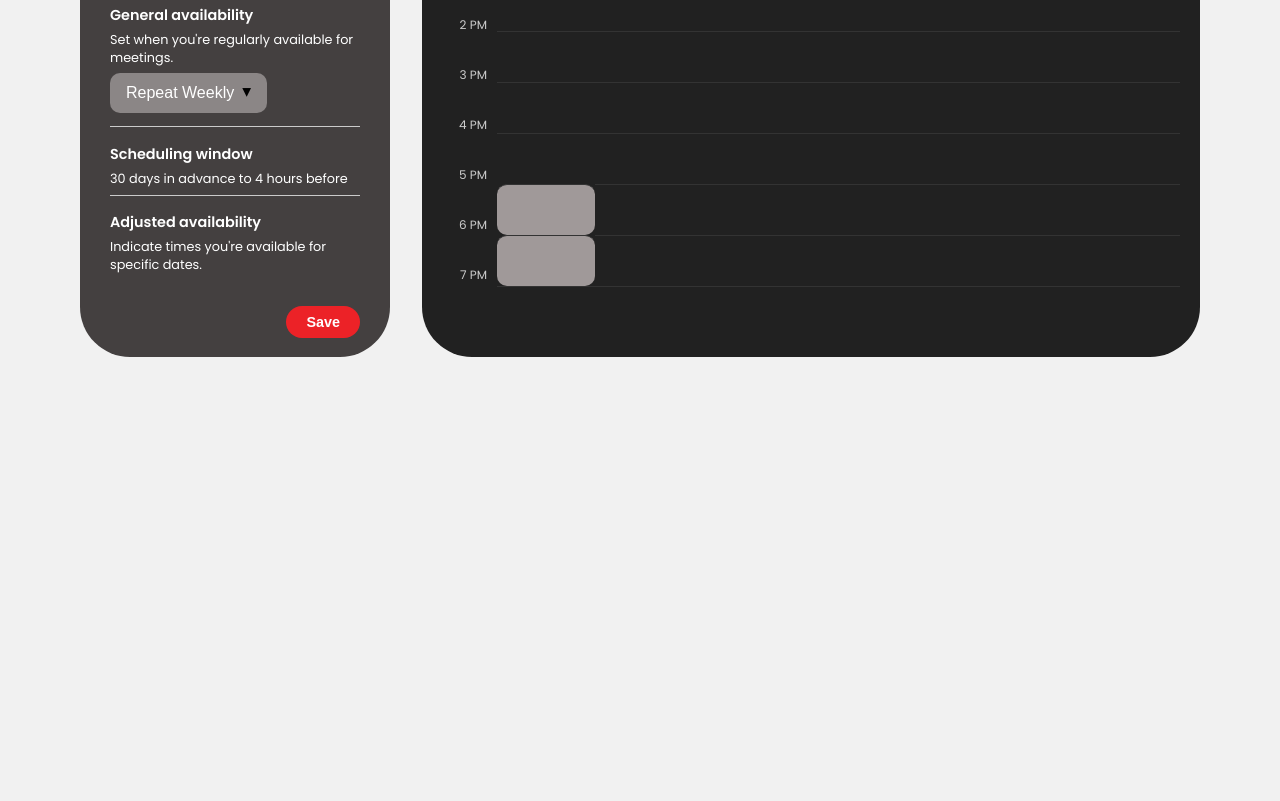
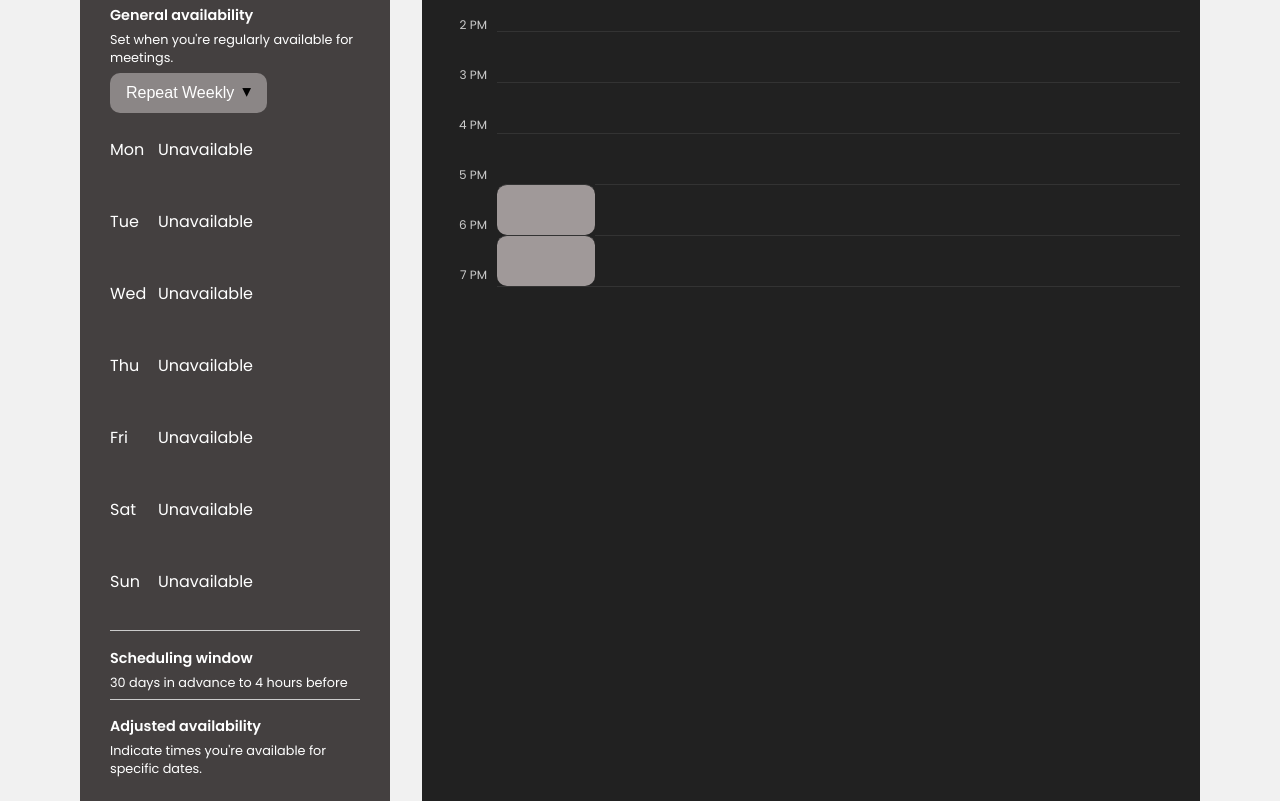
Before and after one commit to cmgvc/SOCS, a React (Create React App) app in the folder frontend-flock/: page /create in a window 1280 px wide. Shown: the part 600-1401 px from the top of the page. Before the commit the page ends 1037 px from the top, so only its background shows below. Built offline with nearby package versions, Linux system fonts and the light colour scheme.

Commit message:
added repeat weekly availability componenet

```diff
--- a/frontend-flock/src/components/CreateBooking/CreateBookingSidebar.jsx
+++ b/frontend-flock/src/components/CreateBooking/CreateBookingSidebar.jsx
@@ -3,6 +3,7 @@ import React, { useState } from "react";
 import DropdownMenu from "./DropdownMenu";
 import CustomDurationModal from "./CustomDurationModal";
 import CustomMeetingModal from "./CustomMeetingModal"; // Import Custom Meeting Modal
+import RepeatWeeklyAvailability from "./RepeatWeeklyAvailability";
 import "./create-booking-sidebar.css";
 
 const CreateBookingSidebar = () => {
@@ -79,8 +80,11 @@ const CreateBookingSidebar = () => {
       <DropdownMenu
         options={["Repeat Weekly", "Does not repeat", "Custom..."]}
         defaultOption={availability}
-        onChange={(selected) => setAvailability(selected)}
+        onChange={(selected) => {
+          setAvailability(selected);
+        }}
       />
+      {availability === "Repeat Weekly" && <RepeatWeeklyAvailability />}
       <hr className="sidebar-divider" />
       <h3 className="bold-title">Scheduling window</h3>
       <h4 className="booking-subtitle">30 days in advance to 4 hours before</h4>
--- /dev/null
+++ b/frontend-flock/src/components/CreateBooking/RepeatWeeklyAvailability.jsx
@@ -0,0 +1,54 @@
+import React from "react";
+import "./repeat-weekly-availability.css";
+
+const RepeatWeeklyAvailability = () => {
+  const days = ["MON", "TUE", "WED", "THU", "FRI", "SAT", "SUN"];
+  return (
+    <div className="repeat-weekly-container">
+      <div className="day-row">
+        <div className="day-block">
+          <h4 className="repeat-weekly-day">Mon</h4>
+        </div>
+        <p className="availability">Unavailable</p>
+      </div>
+      <div className="day-row">
+        <div className="day-block">
+          <h4 className="repeat-weekly-day">Tue</h4>
+        </div>
+        <p className="availability">Unavailable</p>
+      </div>
+      <div className="day-row">
+        <div className="day-block">
+          <h4 className="repeat-weekly-day">Wed</h4>
+        </div>
+        <p className="availability">Unavailable</p>
+      </div>
+      <div className="day-row">
+        <div className="day-block">
+          <h4 className="repeat-weekly-day">Thu</h4>
+        </div>
+        <p className="availability">Unavailable</p>
+      </div>
+      <div className="day-row">
+        <div className="day-block">
+          <h4 className="repeat-weekly-day">Fri</h4>
+        </div>
+        <p className="availability">Unavailable</p>
+      </div>
+      <div className="day-row">
+        <div className="day-block">
+          <h4 className="repeat-weekly-day">Sat</h4>
+        </div>
+        <p className="availability">Unavailable</p>
+      </div>
+      <div className="day-row">
+        <div className="day-block">
+          <h4 className="repeat-weekly-day">Sun</h4>
+        </div>
+        <p className="availability">Unavailable</p>
+      </div>
+    </div>
+  );
+};
+
+export default RepeatWeeklyAvailability;
--- /dev/null
+++ b/frontend-flock/src/components/CreateBooking/repeat-weekly-availability.css
@@ -0,0 +1,13 @@
+.day-row {
+  margin-bottom: 0;
+}
+
+.repeat-weekly-day {
+  margin: 0;
+  font-weight: 500;
+  margin-right: 1rem;
+}
+
+.day-block {
+  width: 3rem;
+}
```
